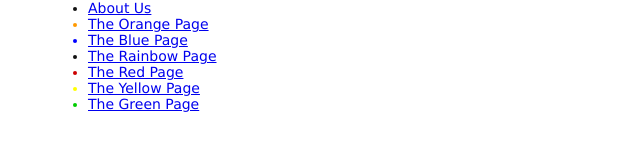
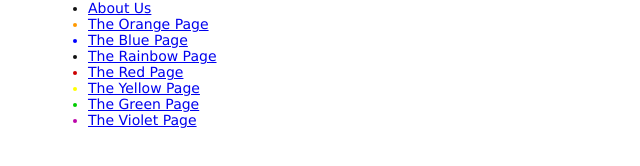
Before and after one commit to schatten80/my-git-repo, a plain HTML site: page index.html in a window 1280 px wide. Shown: the part 280-446 px from the top of the page, without its empty margins (0-640 px from the left). Drawn offline with Linux system fonts and the light colour scheme.

Commit message:
new violet in index

```diff
--- a/index.html
+++ b/index.html
@@ -39,6 +39,9 @@
     <li style="color: #0C0">
       <a href="green.html">The Green Page</a>
     </li>
+    <li style="color: #BC05A9">
+      <a href="violet.html">The Violet Page</a>
+    </li>
   </ul>
 
 </body>
```
